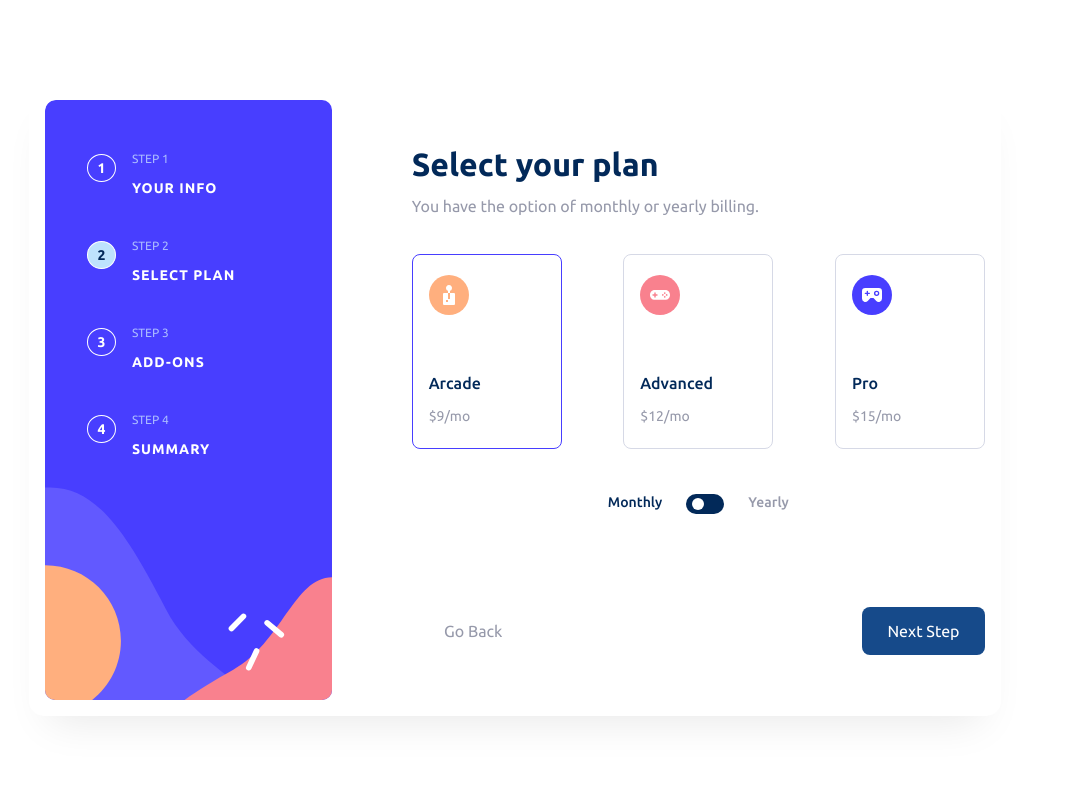
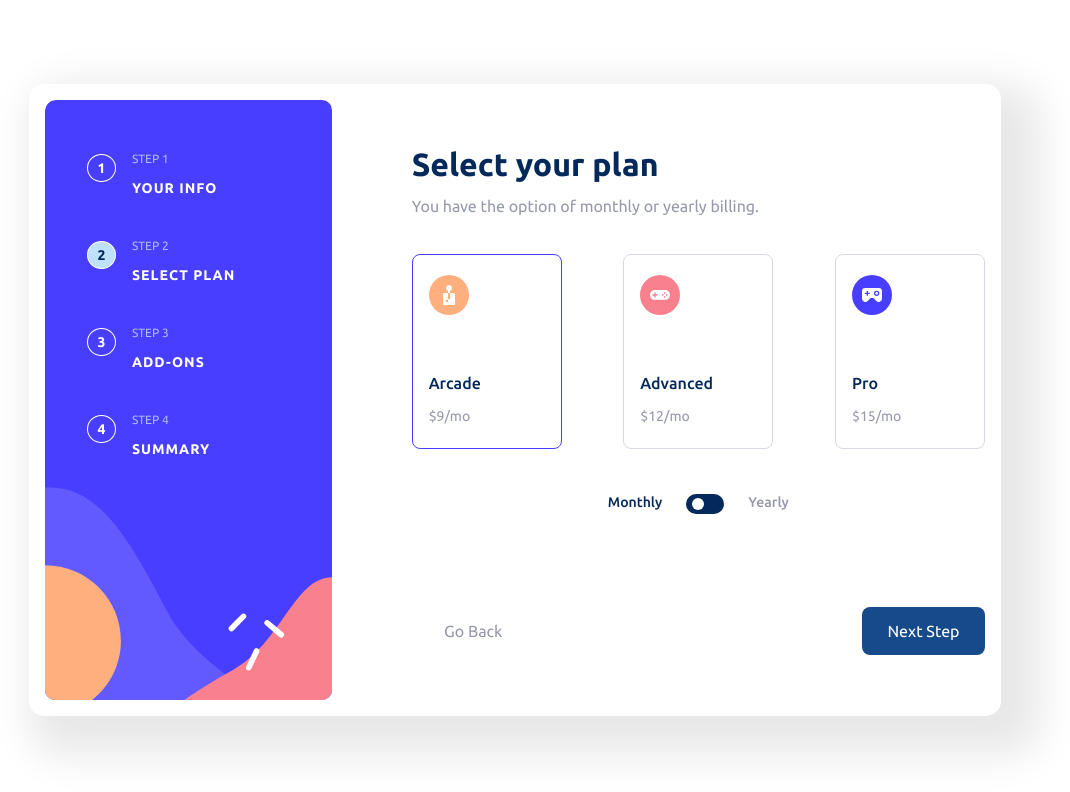
Before and after one commit to PanasiukNazar/multi-step-form, a Vue app: page /select-plan in a window 1280 px wide. Shown: the top 792 px of the page, without its empty margins (125-1195 px from the left). Built offline with nearby package versions, Linux system fonts and the light colour scheme; what @braid/vue-formulate would draw is missing.

Commit message:
add background to the container

```diff
--- a/src/App.vue
+++ b/src/App.vue
@@ -30,7 +30,7 @@ export default {
     .container {
         display: flex;
         background: #FFFFFF;
-        box-shadow: 0px 25px 40px -20px rgba(0, 0, 0, 0.0951141);
+        box-shadow: 20px 20px 40px 20px rgba(0, 0, 0, 0.0951141);
         border-radius: 15px;
         gap: 80px;
         max-width: 940px;
```
